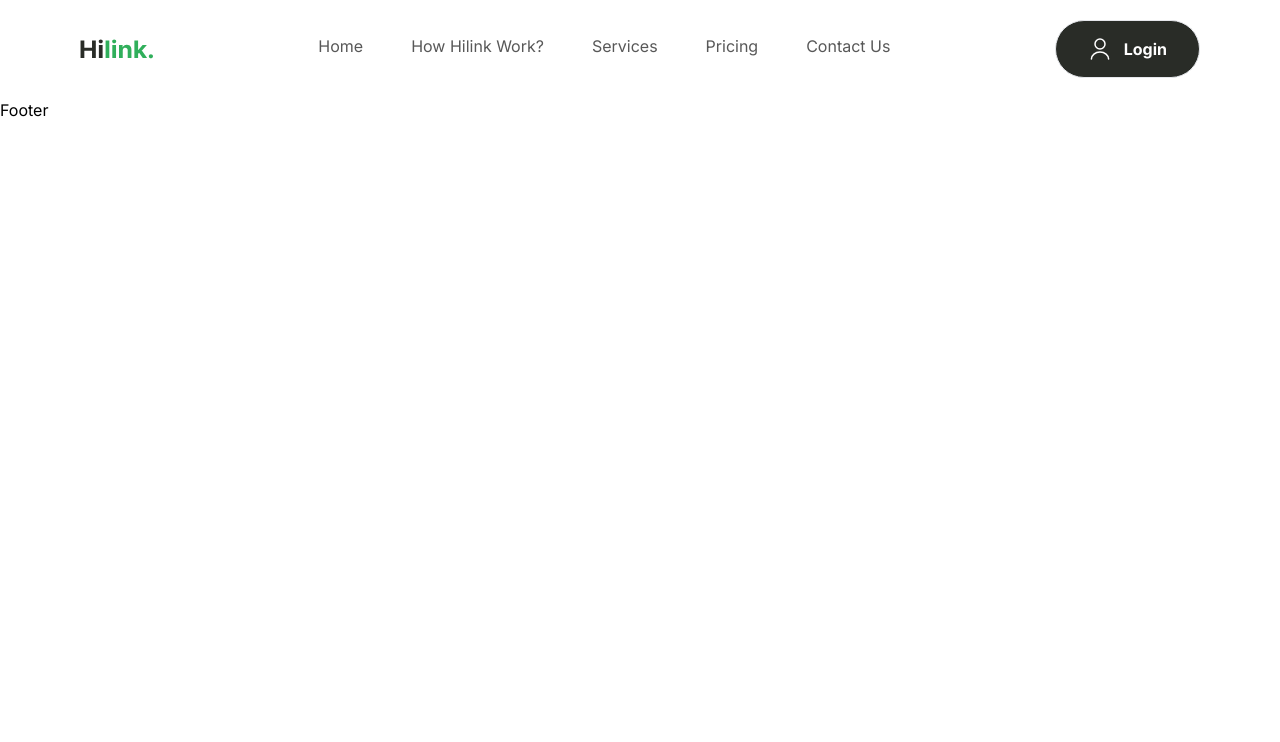
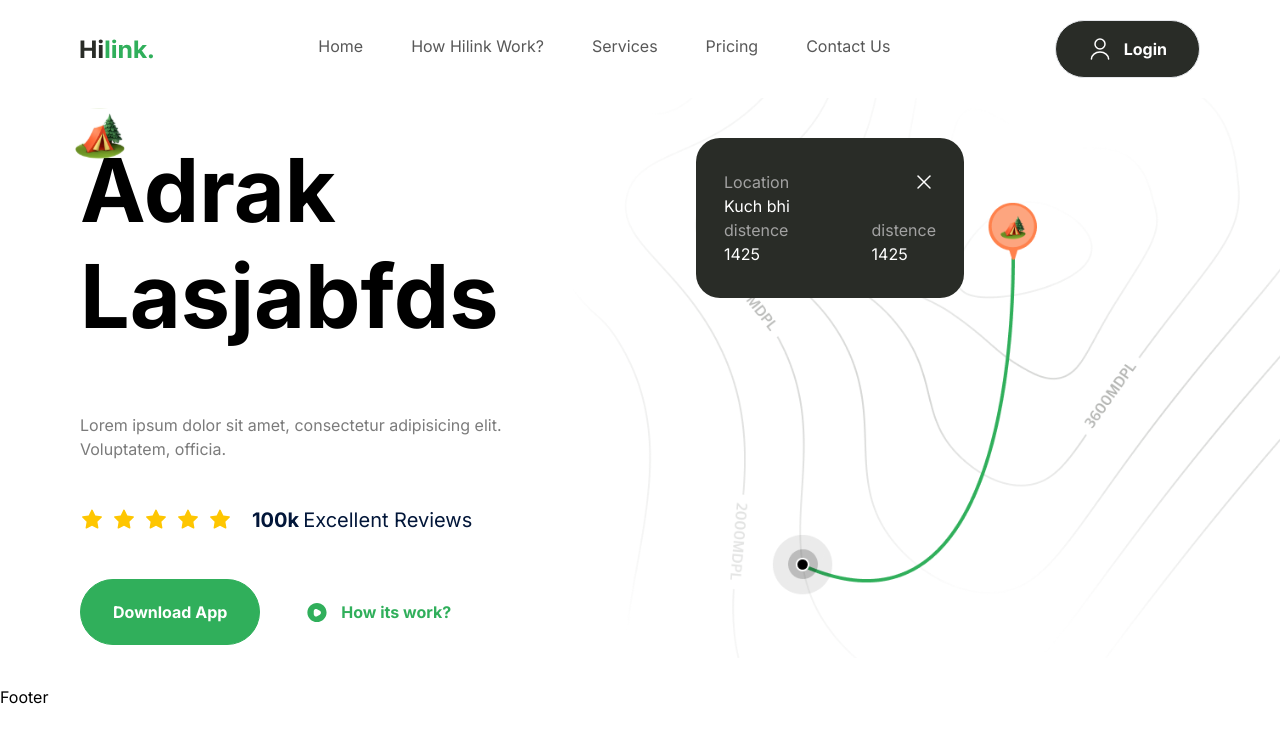
Before and after one commit to RamanAgrawal/Travel-Web-LandingPage, a Next.js app: page / in a window 1280 px wide. Shown: the top 742 px of the page. Built offline with nearby package versions, Linux system fonts and the light colour scheme.

Commit message:
+Hero Section

```diff
--- a/app/page.tsx
+++ b/app/page.tsx
@@ -1,9 +1,16 @@
-import Image from "next/image";
+// import Camp from "@/components/Camp";
+// import Features from "@/components/Features";
+// import GetApp from "@/components/GetApp";
+// import Guide from "@/components/Guide";
+import Hero from "@/components/Hero";
 
 export default function Home() {
-  return (
-    <h1 className=" text-6xl text-gray-400">
-
-    </h1>
+  return (<>
+  <Hero/>
+  {/* <Camp/>
+  <Guide/>
+  <Features/>
+  <GetApp/> */}
+  </>
   );
 }
--- a/components/Button.tsx
+++ b/components/Button.tsx
@@ -11,7 +11,7 @@
     | "btn_green"
     | "btn_white_text";
   icon?: string;
-  onClick:()=>void;
+  onClick?:()=>void;
 }
 const Button = ({ title, type, icon, variant,onClick }: ButtonI) => {
   return (
--- /dev/null
+++ b/components/Hero.tsx
@@ -0,0 +1,81 @@
+import Image from "next/image";
+import React from "react";
+import Button from "./Button";
+
+const Hero = () => {
+  return (
+    <section className=" max-container padding-container flex flex-col gap-20 py-10 bd-32 md:gap-28 lg:py20 xl:flex-row">
+      <div className="hero-map" />
+
+      <div className="relative flex z-1 flex-1 flex-col xl:w-1/2">
+        <Image
+          src="/camp.svg"
+          alt="camp"
+          width={50}
+          height={50}
+          className="absolute left-[-5px] top-[-30px] w-10 lg:w-[50px]"
+        />
+
+        <h1 className="text-5xl bold-52 lg:bold-88">Adrak Lasjabfds</h1>
+        <p className="regular-16 mt-16 text-gray-30 xl:max-w[520px]">
+          Lorem ipsum dolor sit amet, consectetur adipisicing elit. Voluptatem,
+          officia.
+        </p>
+
+        <div className="my-11 flex flex-wrap gap-5">
+          <div className="flex items-center gap-2">
+            {Array(5)
+              .fill(0)
+              .map((_, i) => (
+                <Image
+                  key={i}
+                  src="/star.svg"
+                  alt="star"
+                  width={24}
+                  height={24}
+                />
+              ))}
+          </div>
+          <p className="bold-16 lg:bold-20 text-blue-70">
+            100k
+            <span className="regular-16 lg:regular-20 ml-1">
+              Excellent Reviews
+            </span>
+          </p>
+        </div>
+        <div className="flex flex-col w-full gap-3 sm:flex-row">
+          <Button type="button" variant="btn_green" title="Download App" />
+          <Button
+            type="button"
+            variant="btn_white"
+            title="How its work?"
+            icon="/play.svg"
+          />
+        </div>
+      </div>
+      <div className="relative flex flex-1 items-start ">
+        <div className="relative z-20 w-[268px] flex flex-col gap-8 rounded-3xl bg-green-90 py-8 px-7">
+          <div className="flex flex-col">
+            <div className="flexBetween">
+              <p className="regulat-16 text-gray-20">Location</p>
+              <Image src="/close.svg" alt="close" height={24} width={24} />
+            </div>
+            <p className="blod-20 text-white">Kuch bhi</p>
+            <div className="flexBetween">
+              <div className="flex flex-col">
+                <p className="regulat-16 text-gray-20 block">distence</p>
+                <p className="blod-20 text-white">1425</p>
+              </div>
+              <div className="flex flex-col">
+                <p className="regulat-16 text-gray-20 block">distence</p>
+                <p className="blod-20 text-white">1425</p>
+              </div>
+            </div>
+          </div>
+        </div>
+      </div>
+    </section>
+  );
+};
+
+export default Hero;
```
